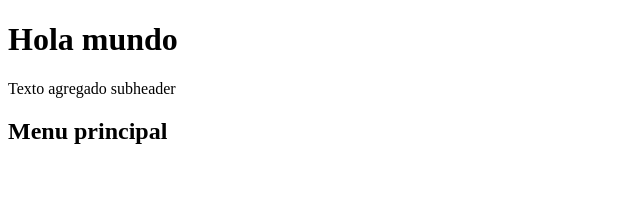
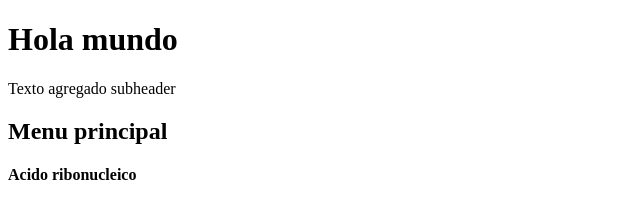
Before and after one commit to Ed-Bravo/prueba, a plain HTML site: page index.html in a window 1280 px wide. Shown: the whole page, without its empty margins (0-640 px from the left). Drawn offline with Linux system fonts and the light colour scheme.

Commit message:
Mision acido

```diff
--- a/index.html
+++ b/index.html
@@ -12,5 +12,7 @@
     <div class="main">
         <h2>Menu principal</h2>
     </div>
+
+    <h4>Acido ribonucleico</h4>
 </body>
 </html>
```
